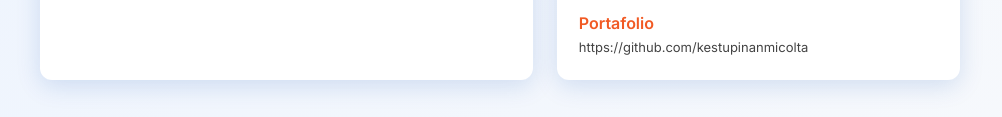
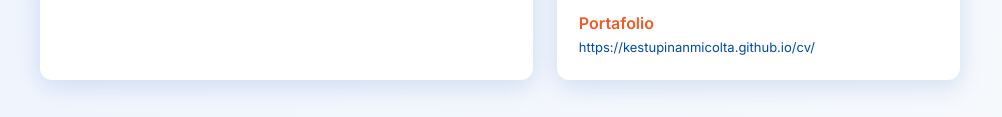
Before and after one commit to kestupinanmicolta/cv, a plain HTML site: page index.html in a window 1280 px wide. Shown: the part 1283-1400 px from the top of the page, without its empty margins (140-1142 px from the left). Drawn offline with Linux system fonts and the light colour scheme.

Commit message:
add files to cv

```diff
--- a/index.html
+++ b/index.html
@@ -308,8 +308,13 @@
           </div>
           <div class="item">
             <h3>Portafolio</h3>
-            <div class="meta">https://github.com/kestupinanmicolta</div>
+            <div class="meta">
+              <a href="https://kestupinanmicolta.github.io/cv/" target="_blank">
+                https://kestupinanmicolta.github.io/cv/
+              </a>
+            </div>
           </div>
+
         </div>
       </aside>
     </main>
```
